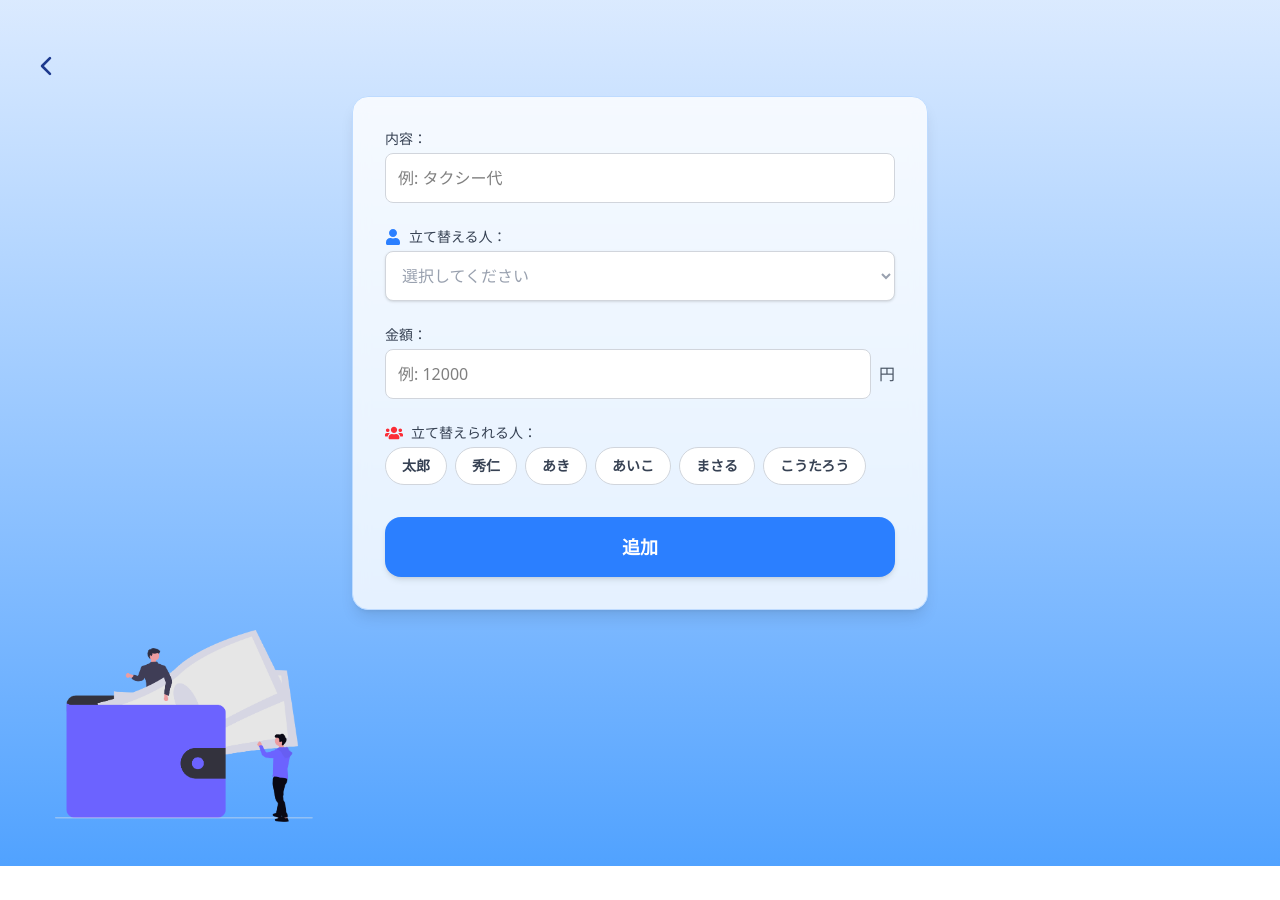
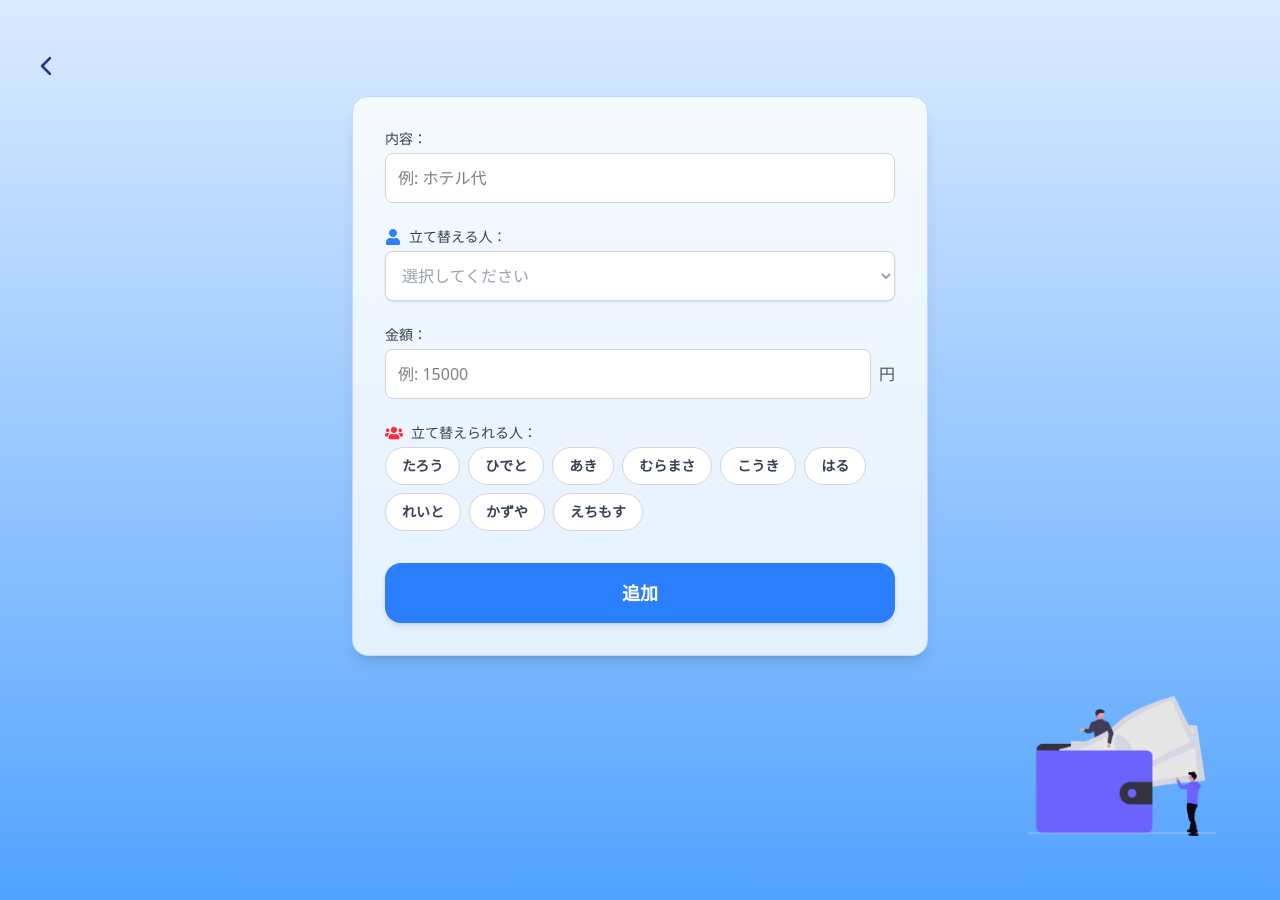
Before and after one commit to Hideto6/separate_check_w, a Next.js app: page /add_payment in a window 1280 px wide. Before the commit the page ends 866 px from the top, so only its background shows below. Built offline with nearby package versions, Linux system fonts and the light colour scheme.

Commit message:
add_payment　フロント編集

```diff
--- a/src/app/add_payment/page.tsx
+++ b/src/app/add_payment/page.tsx
@@ -20,7 +20,17 @@ import { useState } from "react";
 import { IoChevronBack } from "react-icons/io5";
 import { FaUser, FaUsers } from "react-icons/fa";
 
-const members = ["太郎", "秀仁", "あき", "あいこ", "まさる", "こうたろう"];
+const members = [
+  "たろう",
+  "ひでと",
+  "あき",
+  "むらまさ",
+  "こうき",
+  "はる",
+  "れいと",
+  "かずや",
+  "えちもす",
+];
 
 export default function AddPaymentPage() {
   const router = useRouter();
@@ -60,7 +70,7 @@ export default function AddPaymentPage() {
             <input
               id="description"
               type="text"
-              placeholder="例: タクシー代"
+              placeholder="例: ホテル代"
               value={desc}
               onChange={(e) => setDesc(e.target.value)}
               className="bg-white rounded-lg p-3 w-full border border-gray-300 focus:outline-none focus:ring-2 focus:ring-blue-500 transition-colors"
@@ -80,7 +90,7 @@ export default function AddPaymentPage() {
               value={payer}
               onChange={(e) => setPayer(e.target.value)}
               className={`w-full border border-gray-300 bg-white rounded-lg px-3 py-3 shadow-sm focus:outline-none focus:ring-2 focus:ring-blue-400 focus:border-blue-400 transition ${
-                payer ? "text-gray-800" : "text-gray-400"
+                payer ? "text-gray-500" : "text-gray-400"
               }`}
             >
               <option value="" disabled>
@@ -106,7 +116,7 @@ export default function AddPaymentPage() {
               <input
                 id="amount"
                 type="number"
-                placeholder="例: 12000"
+                placeholder="例: 15000"
                 value={amount}
                 onChange={(e) => setAmount(e.target.value)}
                 className="bg-white rounded-lg p-3 w-full border border-gray-300 focus:outline-none focus:ring-2 focus:ring-blue-500 transition-colors"
@@ -149,11 +159,11 @@ export default function AddPaymentPage() {
           </button>
         </div>
       </div>
-      <div className="w-80 h-48 my-5 flex items-center justify-center">
+      <div className="h-35 m-10 flex items-center justify-end">
         <img
           src="/image/wallet_icon.png"
           alt="wallet icon"
-          className="w-full h-full object-contain"
+          className="w-auto h-full object-contain"
         />
       </div>
     </div>
```
